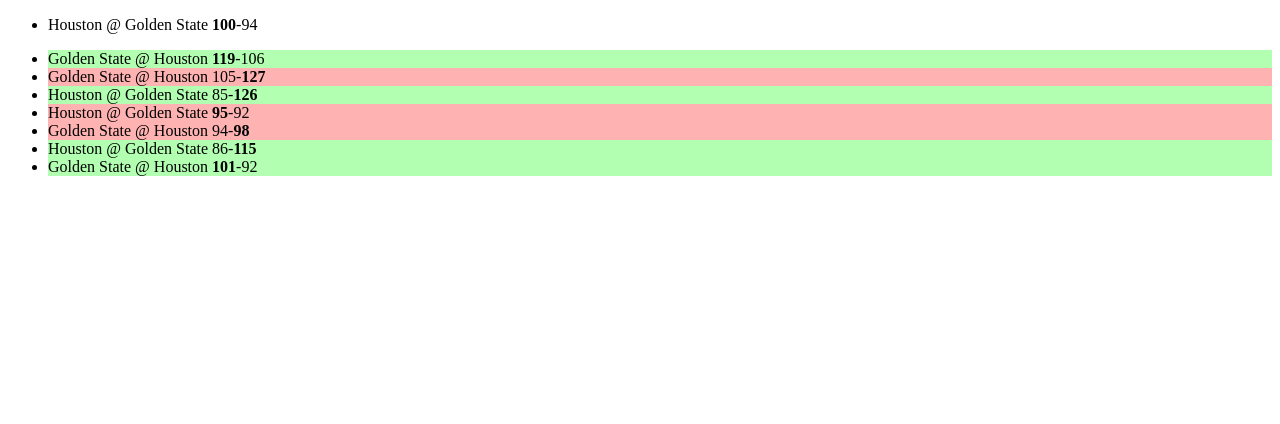
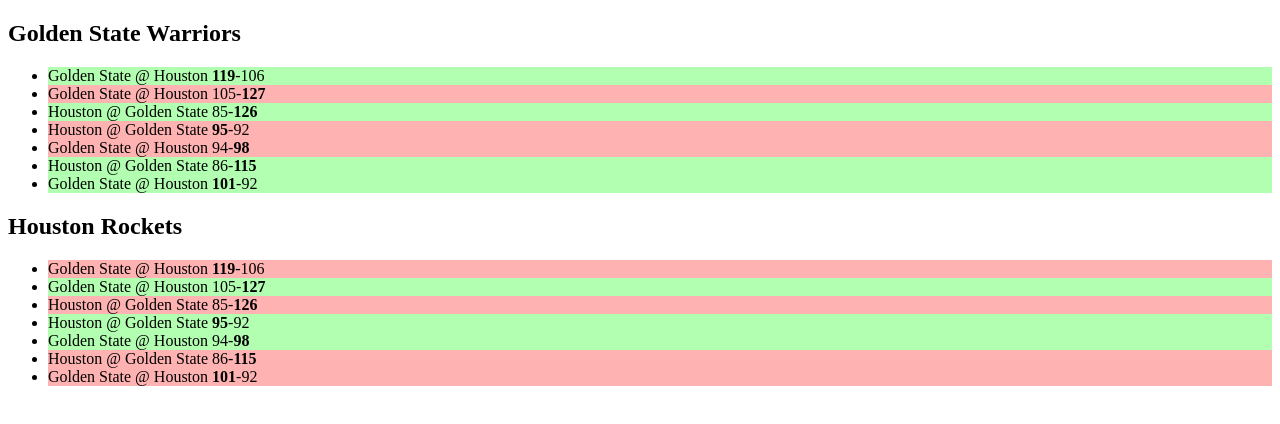
Before and after one commit to ryan258/modern-js-bootcamp-course, a plain HTML site: page nba_score_table/index.html in a window 1280 px wide. Drawn offline with Linux system fonts and the light colour scheme.

Commit message:
Refactor nba scores table example

```diff
--- a/nba_score_table/app.js
+++ b/nba_score_table/app.js
@@ -85,12 +85,28 @@ const warriorsGames = [
   }
 ]
 
-const ulParent = document.createElement('ul')
+const makeChart = (games, targetTeam) => {
+  const ulParent = document.createElement('ul')
 
-for (let game of warriorsGames) {
-  const { homeTeam, awayTeam } = game
-  console.log(homeTeam.team, awayTeam.team)
-  let gameLi = document.createElement('li')
+  for (let game of games) {
+    // const { homeTeam, awayTeam } = game
+    // console.log(homeTeam.team, awayTeam.team)
+    let gameLi = document.createElement('li')
+    gameLi.innerHTML = getScoreLine(game)
+
+    gameLi.classList.add(isWinner(game, targetTeam) ? 'win' : 'loss')
+
+    ulParent.appendChild(gameLi)
+  }
+  return ulParent
+}
+
+const isWinner = ({ homeTeam, awayTeam }, targetTeam) => {
+  const target = homeTeam.team === targetTeam ? homeTeam : awayTeam
+  return target.isWinner
+}
+
+const getScoreLine = ({ homeTeam, awayTeam }) => {
   const { team: hTeam, points: hPoints } = homeTeam
   const { team: aTeam, points: aPoints } = awayTeam
   const teamName = `${aTeam} @ ${hTeam}`
@@ -102,10 +118,18 @@ for (let game of warriorsGames) {
   } else {
     scoreLine = `${aPoints}-${hPoints}`
   }
-  const warriors = hTeam === 'Golden State' ? homeTeam : awayTeam
-  gameLi.classList.add(warriors.isWinner ? 'win' : 'loss')
-  gameLi.innerHTML = `${teamName} ${scoreLine}`
-  ulParent.appendChild(gameLi)
+  return `${teamName} ${scoreLine}`
 }
 
-document.body.appendChild(ulParent)
+const warriorsSection = document.getElementById('gs')
+
+const chart1 = makeChart(warriorsGames, 'Golden State')
+// document.body.appendChild(chart1)
+
+warriorsSection.appendChild(chart1)
+
+const rocketsSection = document.getElementById('hr')
+
+const chart2 = makeChart(warriorsGames, 'Houston')
+// document.body.appendChild(chart2)
+rocketsSection.appendChild(chart2)
--- a/nba_score_table/index.html
+++ b/nba_score_table/index.html
@@ -9,9 +9,12 @@
   </head>
 
   <body>
-    <ul>
-      <li>Houston @ Golden State <b>100</b>-94</li>
-    </ul>
+    <section id="gs">
+      <h2>Golden State Warriors</h2>
+    </section>
+    <section id="hr">
+      <h2>Houston Rockets</h2>
+    </section>
 
     <script src="app.js"></script>
   </body>
```
Also changed, not shown: 1 other file.
